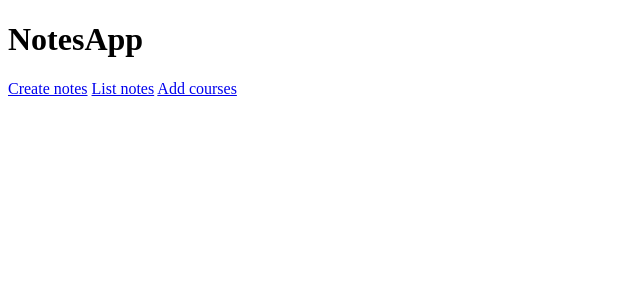
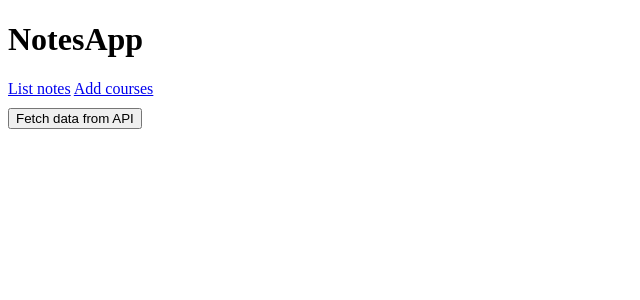
Before and after one commit to TomiHn/Frontend_Loppuharkka, a SvelteKit app: page / in a window 1280 px wide. Shown: the top 300 px of the page, without its empty margins (0-640 px from the left). Built offline with nearby package versions, Linux system fonts and the light colour scheme.

Commit message:
nyt valmis, stylet puuttuu

```diff
--- a/src/fetch.js
+++ b/src/fetch.js
@@ -15,6 +15,3 @@ export async function FetchData(Api, store){
     .catch(error => console.error("Error; ", error))
     return data;
 }
-
-FetchData("https://luentomuistiinpano-api.netlify.app/.netlify/functions/notes", notes)
-FetchData("https://luentomuistiinpano-api.netlify.app/.netlify/functions/courses", courses)
--- a/src/routes/+page.svelte
+++ b/src/routes/+page.svelte
@@ -1,13 +1,32 @@
 <script>
+// @ts-nocheck
+
+	import { FetchData, courses, notes } from "../fetch";
+
+    let disable;
+    $: if ($courses.length === 0){
+        disable = true;
+    }
+    else{
+        disable = false;
+    }
+    let apiNotes = "https://luentomuistiinpano-api.netlify.app/.netlify/functions/notes"
+    let apiCourses = "https://luentomuistiinpano-api.netlify.app/.netlify/functions/courses"
+
 
 </script>
 
 <div class="links">
-    <a href="./Add">Create notes</a>
+    {#if !disable}
+        <a href="./Add">Create notes</a>
+    {/if}
+
+
     <a href="./List">List notes</a>
     <a href="./CourseAdd">Add courses</a>
 </div>
 
+<button on:click={() => {FetchData(apiNotes, notes); FetchData(apiCourses, courses)}}>Fetch data from API</button>
 
 
 
@@ -16,4 +35,8 @@
     .links{
         display: inline-block;
     }
+    button{
+        display: block;
+        margin-top: 10px;
+    }
 </style>
--- a/src/routes/CourseAdd/+page.svelte
+++ b/src/routes/CourseAdd/+page.svelte
@@ -2,7 +2,6 @@
 // @ts-nocheck
 
 	import { NewCourse, gotoMain } from "$lib/Functions";
-	import { notes, courses } from "../../fetch";
 
     let message = "";
     let newCourse = "";
@@ -23,8 +22,6 @@
 
 <div class="message">{message}</div>
 
-<pre>{JSON. stringify($courses, null, 2)}</pre>
-<pre>{JSON. stringify($notes, null, 2)}</pre>
 
 <style>
     .message{
--- a/src/routes/List/+page.svelte
+++ b/src/routes/List/+page.svelte
@@ -2,7 +2,6 @@
 // @ts-nocheck
 
     import { DeleteNote, gotoMain } from "$lib/Functions";
-	import { expoIn } from "svelte/easing";
     import { notes, courses} from "../../fetch";
     let selectedOption = "all"
     let noteSelect = []
```
Also changed, not shown: src/lib/Functions.js (+17 -3 lines), src/routes/Add/+page.svelte (+14 -4 lines), 1 other file (tests, documents, lock files or other folders).
